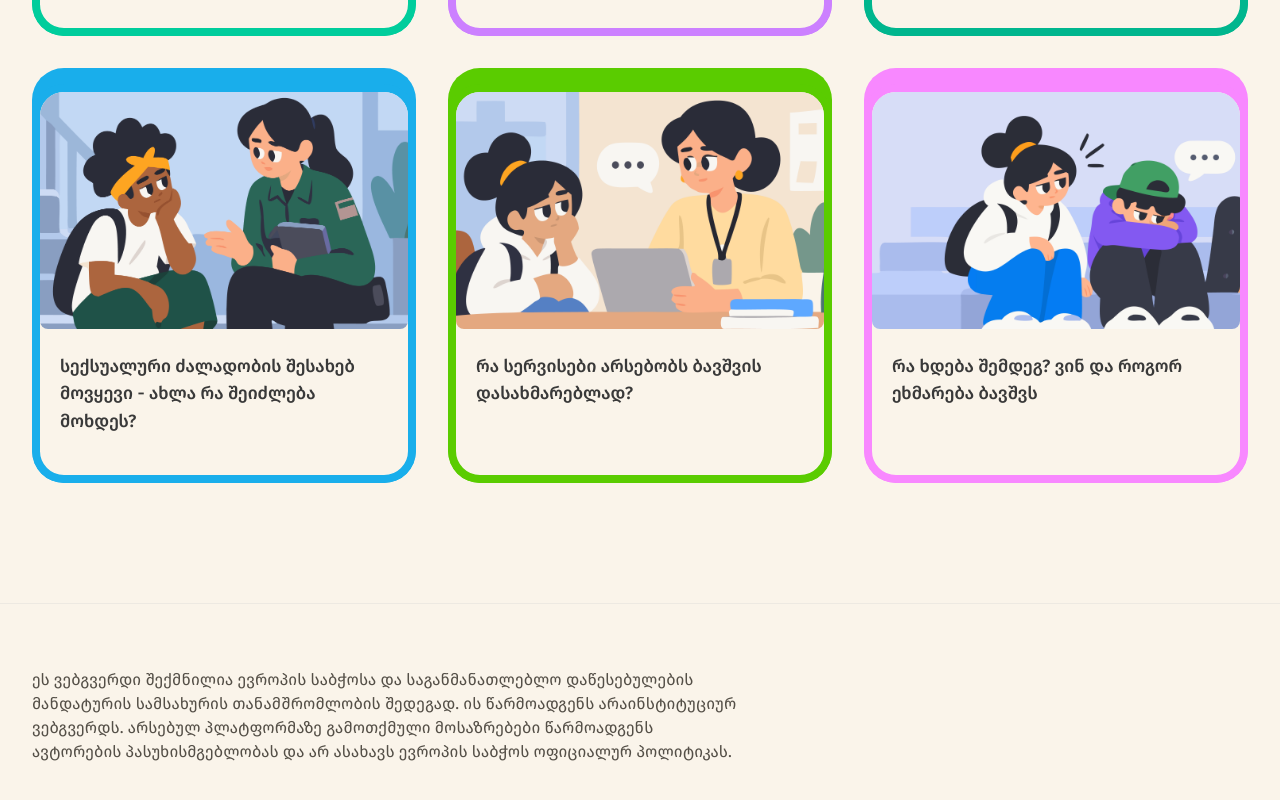
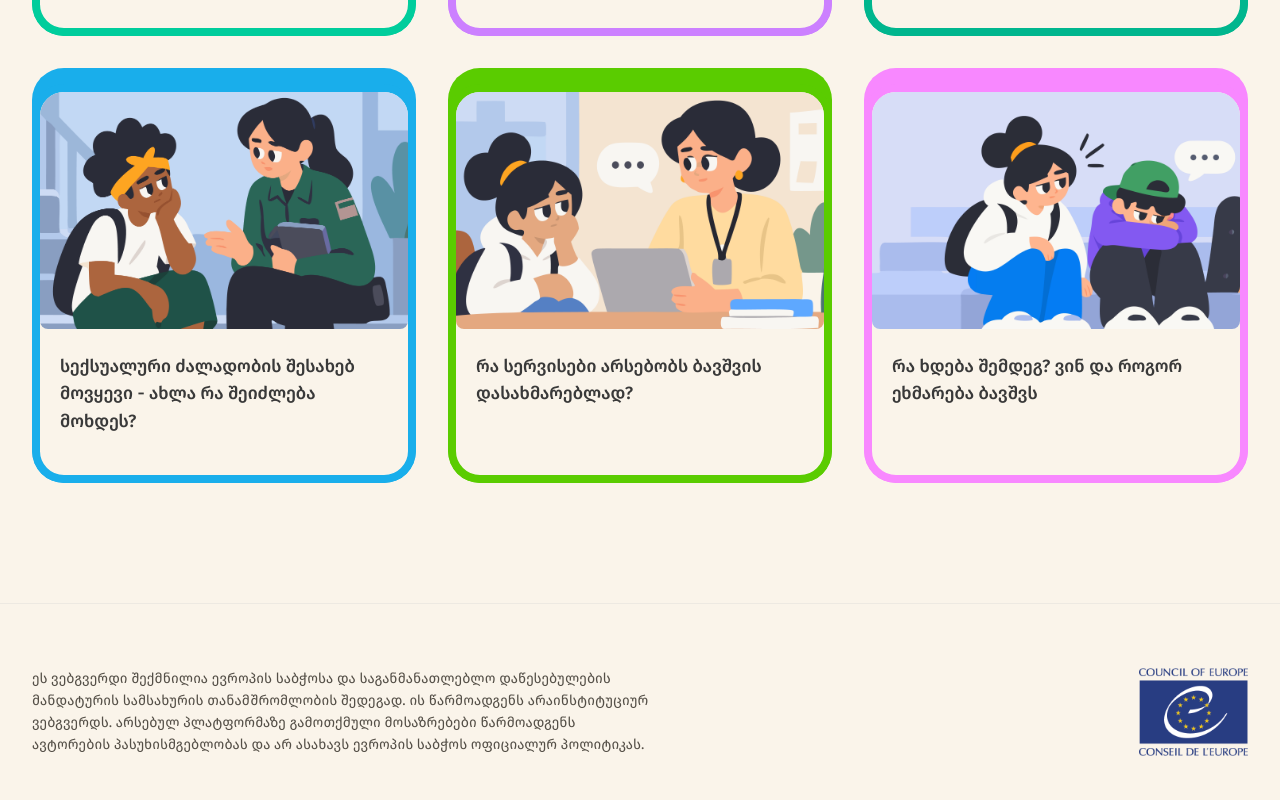
Before and after one commit to Tazolomtadze1992/Cards-swap, a Next.js app: page /prototypes/learning in a window 1280 px wide. Shown: the part 1700-2500 px from the top of the page. Built offline with nearby package versions, Linux system fonts and the light colour scheme.

Commit message:
Refine footer branding and typography

```diff
--- a/src/app/globals.css
+++ b/src/app/globals.css
@@ -25,7 +25,7 @@
   --type-body-weight: 400;
   --type-body-tracking: 0px;
   --type-body-sm-size: 0.875rem;
-  --type-body-sm-line: 1.25rem;
+  --type-body-sm-line: 1.375rem;
   --type-body-sm-weight: 400;
   --type-body-sm-tracking: 0px;
   --type-label-transform: uppercase;
--- a/src/components/homepage-prototype/site-footer.module.css
+++ b/src/components/homepage-prototype/site-footer.module.css
@@ -5,17 +5,29 @@
   padding: var(--space-10) var(--space-7);
 }
 
-.content { max-width: var(--layout-wide); margin-inline: auto; }
+.content {
+  display: grid;
+  grid-template-columns: minmax(0, 80ch) minmax(120px, 1fr);
+  gap: var(--space-8);
+  max-width: var(--layout-wide);
+  margin-inline: auto;
+}
 .content p {
   max-width: 80ch;
   margin: 0;
   font-family: var(--font-body);
-  font-size: var(--type-body-size);
-  line-height: var(--type-body-line);
-  font-weight: var(--type-body-weight);
-  letter-spacing: var(--type-body-tracking);
+  font-size: var(--type-body-sm-size);
+  line-height: var(--type-body-sm-line);
+  font-weight: var(--type-body-sm-weight);
+  letter-spacing: var(--type-body-sm-tracking);
 }
+.logo { position: relative; min-height: 0; }
+.logo img { position: absolute; inset: 0; display: block; width: 100%; height: 100%; object-fit: contain; object-position: right center; }
 
+@media (max-width: 760px) {
+  .content { grid-template-columns: 1fr; gap: var(--space-7); }
+  .logo { justify-self: end; width: 120px; aspect-ratio: 296 / 238; }
+}
 @media (max-width: 600px) {
   .footer { padding: var(--space-8) var(--space-5); }
 }
--- a/src/components/homepage-prototype/site-footer.tsx
+++ b/src/components/homepage-prototype/site-footer.tsx
@@ -1,9 +1,17 @@
 import styles from "./site-footer.module.css";
 
 export function SiteFooter({ appearance = "default" }: { appearance?: "default" | "embedded" }) {
+  const logoSrc = appearance === "embedded"
+    ? "/assets/homepage/council-of-europe-logo.png"
+    : "/assets/homepage/council-of-europe-logo-on-cream.png";
+
   return <footer className={styles.footer} data-appearance={appearance}>
     <div className={styles.content}>
       <p>ეს ვებგვერდი შექმნილია ევროპის საბჭოსა და საგანმანათლებლო დაწესებულების მანდატურის სამსახურის თანამშრომლობის შედეგად. ის წარმოადგენს არაინსტიტუციურ ვებგვერდს. არსებულ პლატფორმაზე გამოთქმული მოსაზრებები წარმოადგენს ავტორების პასუხისმგებლობას და არ ასახავს ევროპის საბჭოს ოფიციალურ პოლიტიკას.</p>
+      <div className={styles.logo}>
+        {/* eslint-disable-next-line @next/next/no-img-element */}
+        <img src={logoSrc} width={296} height={238} alt="ევროპის საბჭო" />
+      </div>
     </div>
   </footer>;
 }
```
Also changed, not shown: public/assets/homepage/council-of-europe-logo-on-cream.png (added), public/assets/homepage/council-of-europe-logo.png (added).
